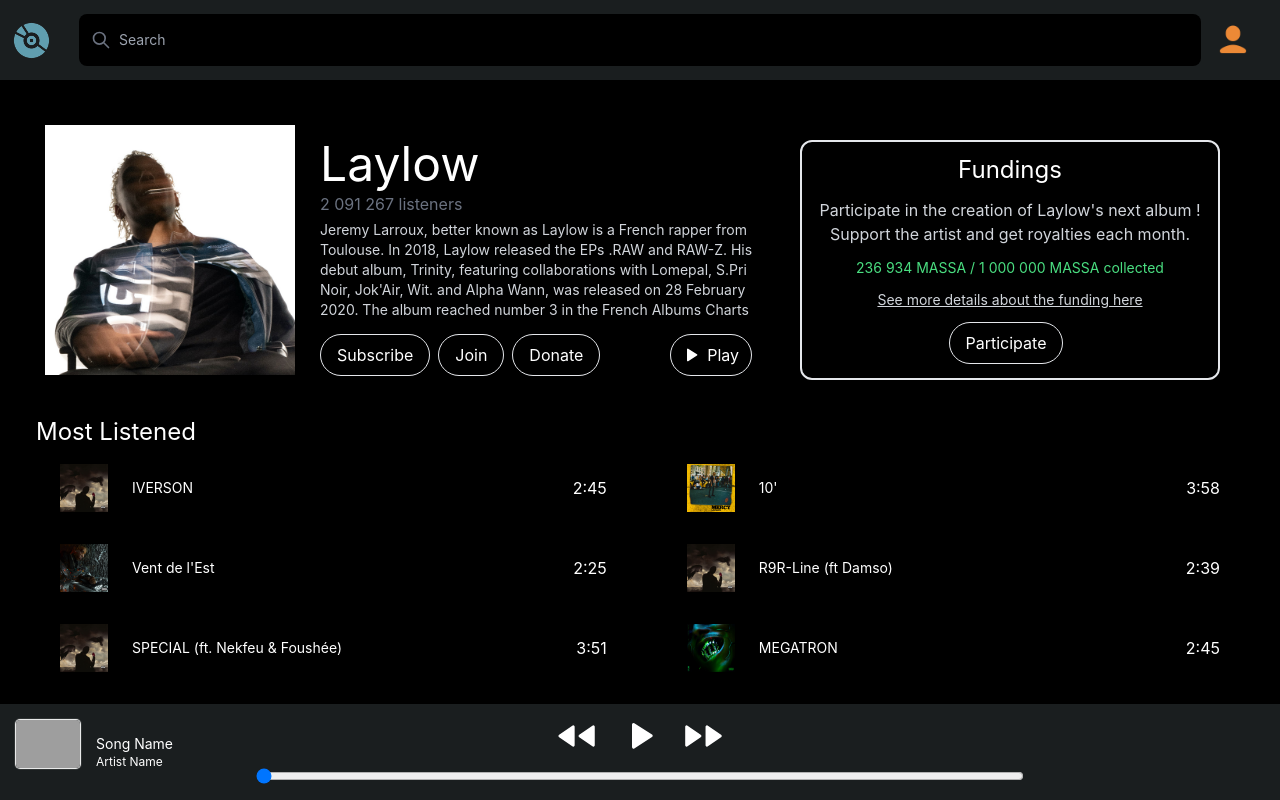
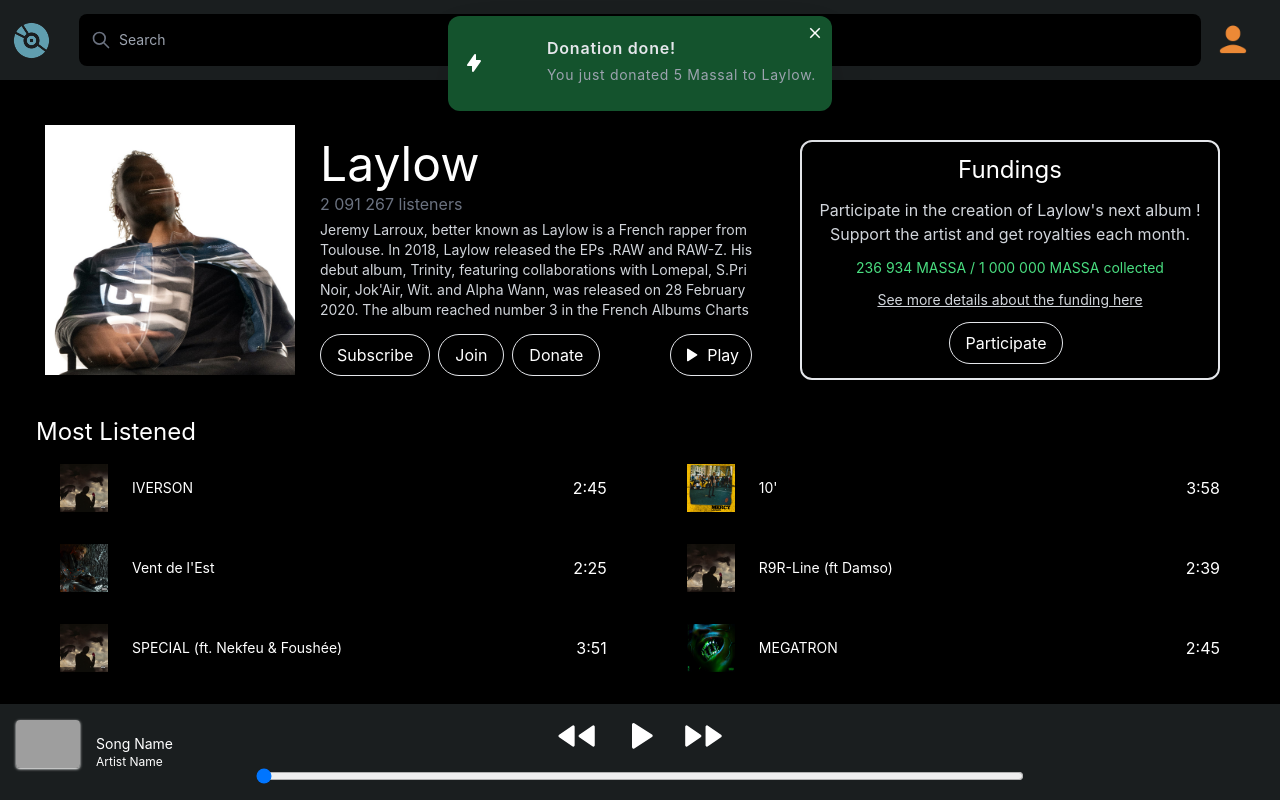
Before and after one commit to Gummu/gummu-front, a React (Create React App) app: page /artist in a window 1280 px wide. Both pictures are taken after a click on the button "Donate". Built offline with nearby package versions, Linux system fonts and the light colour scheme; grey boxes are pictures that could not be loaded; what path would draw is missing.

Commit message:
feat(back):  Added donation

```diff
--- a/src/components/ArtistProfile.js
+++ b/src/components/ArtistProfile.js
@@ -1,4 +1,9 @@
 import React from "react";
+
+import classNames from "classnames";
+import toast, { Toaster } from "react-hot-toast";
+import { MdOutlineClose } from "react-icons/md";
+import { HiLightningBolt } from "react-icons/hi";
 import LaylowCard from "./LaylowCard";
 import {
     ClientFactory,
@@ -9,17 +14,46 @@ import {
     IContractStorageData,
 } from "@massalabs/massa-web3";
 
+import styles from "./notification.css";
+
 const baseAccount = {
-  publicKey: "P12f2K8YoeqZCzWASs2wktFYYGtaHGYaeSukFBrgEnw9d3J1WsMZ",
-  secretKey: "S17Zw8KN3QSzsWGof7PTgkTvyGYbZLNMZmjC4urr6ZziLonThqk",
-  address: "A1qZL4iJYRDRo9EtDauJuWNj56FNXWhtKinv15GEakraBa91dEA",
+  publicKey: "P1hq7KEL1XjPTbvHRJA2UyeFnJZMmRkH8FhwHBPaWAnn9gKuTG3",
+  secretKey: "S1ZCn15ucckWfXm4kjSNKwxFEVvoKWM44schtosLBQejuANtFbq",
+  address: "A12B4Cv6kxZHtqTb5w3YXhMLEWVWrL7hGQ9Tu4n4BDqfAAnqC46M",
 };
 
-const sc_addr = "A12egHo2xkg2s68WJzu8CofoZ9vwz2M3dYhcsxZ6PCqqXoJCST4q"
+const sc_addr = "A12PMpbLiheaBVkesfBLhBetzGCtV9qk1YPi3onVcR8ZPfAT2qa1";
+
 
 export default function ArtistProfile() {
 
+const notify = () =>
+  toast.custom(
+    (t) => (
+      <div
+        className={classNames(["notificationWrapper",
+          t.visible ? "top-0" : "-top-96",
+        ])}
+      >
+        <div className={"iconWrapper"}>
+          <HiLightningBolt />
+        </div>
+        <div className={"contentWrapper"}>
+          <h1>Donation done!</h1>
+          <p>
+            You just donated 5 Massal to Laylow.
+          </p>
+        </div>
+        <div className={"closeIcon"} onClick={() => toast.dismiss(t.id)}>
+          <MdOutlineClose />
+        </div>
+      </div>
+    ),
+    { id: "unique-notification", position: "top-center" }
+  );
+
     const handleClick = () => {
+        console.log("Donating")
         ClientFactory.createDefaultClient(
             DefaultProviderUrls.TESTNET,
             false,
@@ -38,7 +72,7 @@ export default function ArtistProfile() {
                     /// Target smart contract address
                     targetAddress: sc_addr,
                     /// Target function name. No function is called if empty.
-                    functionName: "play",
+                    functionName: "donate",
                     /// Parameter to pass to the target function
                     parameter: "" //call_params.serialize()
                 },
@@ -53,6 +87,7 @@ export default function ArtistProfile() {
 
     return (
         <div className="flex overflow-auto flex-col p-5 pb-24 w-screen bg-black content grow">
+            <Toaster/>
             <div className="profile-page min-h-[300px] flex">
                 {/* 1 */}
                 <div className="w-[300px] h-[300px]flex-none">
@@ -85,7 +120,7 @@ export default function ArtistProfile() {
                             <button className="px-4 py-2 mr-2 mb-6 text-white bg-black rounded-full border hover:bg-violet-600">
                                 Join
                             </button>
-                            <button className="px-4 py-2 mb-6 text-white bg-black rounded-full border hover:bg-yellow-600">
+                            <button className="px-4 py-2 mb-6 text-white bg-black rounded-full border hover:bg-yellow-600" onClick={(e) => {notify();}}>
                                 Donate
                             </button>
                             <div className="grow"></div>
--- /dev/null
+++ b/src/components/notification.css
@@ -0,0 +1,27 @@
+@tailwind base;
+@tailwind components;
+@tailwind utilities;
+
+.notificationWrapper {
+    @apply flex relative flex-row justify-between items-center px-4 py-6 w-96 text-white bg-green-900 rounded-xl shadow-2xl transition-all duration-500 ease-in-out transform-gpu translate-y-0 hover:shadow-none hover:translate-y-1;
+  }
+
+  .iconWrapper {
+    @apply text-xl;
+  }
+
+  .contentWrapper {
+    @apply flex flex-col justify-center items-start ml-4 cursor-default;
+  }
+
+  .contentWrapper h1 {
+    @apply text-base font-semibold tracking-wider leading-none text-gray-200;
+  }
+
+  .contentWrapper p {
+    @apply mt-2 text-sm tracking-wider leading-relaxed text-gray-400;
+  }
+
+  .closeIcon {
+    @apply absolute top-2 right-2 text-lg cursor-pointer;
+  }
```
Also changed, not shown: package.json (+9 -6 lines), 1 other file (tests, documents, lock files or other folders).
